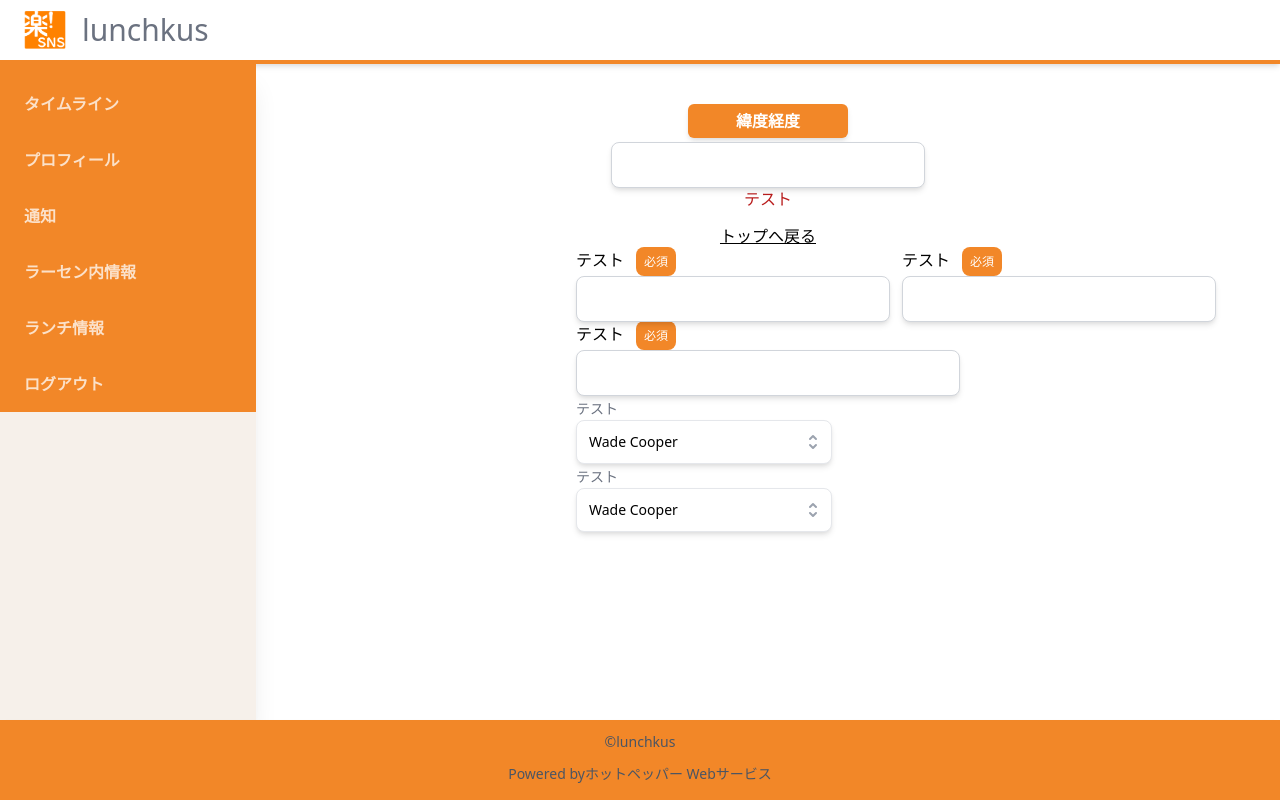
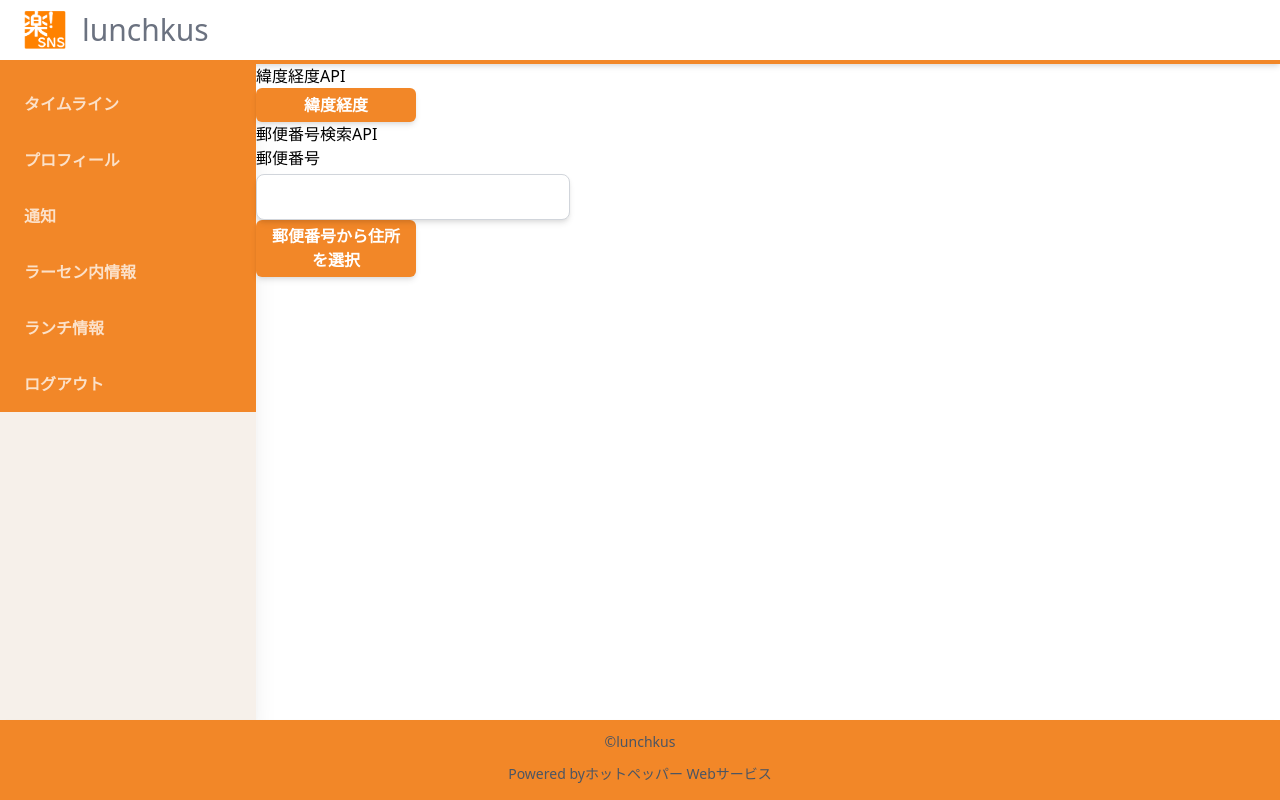
Before and after one commit to suzu1997/rakus-sns-app, a Next.js app: page /aaa/test in a window 1280 px wide. Built offline with nearby package versions, Linux system fonts and the light colour scheme.

Commit message:
テストページにて郵便番号API呼び出し

```diff
--- a/src/components/Lunch/GetAddress.tsx
+++ /dev/null
@@ -1,10 +0,0 @@
-import { FC, memo } from "react";
-import { TextInput } from "../Form/TextInput";
-
-export const GetAddress: FC = memo(() => {
-  return (
-    <>
-      <TextInput label="" type="text" fullWidth={false} required={false} />
-    </>
-  );
-});
--- a/src/components/Modal/PasswordModal.tsx
+++ b/src/components/Modal/PasswordModal.tsx
@@ -255,7 +255,6 @@ export const PasswordModal: FC<Props> = memo((props) => {
                       color="white"
                       size="md"
                       onClick={onSubmit}
-                      type="button"
                     />
                     <Button
                       label="キャンセル"
--- a/src/pages/aaa/test.tsx
+++ b/src/pages/aaa/test.tsx
@@ -1,18 +1,17 @@
 import type { NextPage } from "next";
-import Link from "next/link";
 import { useCallback, useState } from "react";
-import { SelectBox } from "../../components/Form/SelectBox";
-import { TextInput } from "../../components/Form/TextInput";
-import Cookie from "universal-cookie";
 import axios from "axios";
 import { Button } from "../../components/Button/Button";
+//緯度経度
 import { GoogleMap } from "../../components/Lunch/GoogleMap";
-import { GetAddress } from "../../components/Lunch/GetAddress";
+//郵便番号検索
+import { TextInput } from "../../components/Form/TextInput";
+import { useGetAddress } from "../../hooks/getAddress";
 
 const Test: NextPage = () => {
+  //緯度経度変数
   const [latitudeData, setLatitudeData] = useState("");
   const [longitudeData, setLongitudeData] = useState("");
-
   /**
    * 緯度経度API
    */
@@ -38,82 +37,40 @@ const Test: NextPage = () => {
     console.dir("経度" + longitude + "0");
   }, []);
 
-  const options = [
-    { id: "1", name: "Wade Cooper" },
-    { id: "2", name: "Arlene Mccoy" },
-    { id: "3", name: "Devon Webb" },
-    { id: "4", name: "Tom Cook" },
-    { id: "5", name: "Tanya Fox" },
-    { id: "6", name: "Hellen Schmidt" },
-  ];
+  /**
+   * 郵便番号検索API
+   */
+  //郵便番号入力用
+  const [zipcode, setZipcode] = useState("");
 
-  const [value, setValue] = useState<string>("");
-  const [selectValue, setSelectValue] = useState<string>(options[0].name);
-
-  const inputValue = useCallback(
+  const inputZipcode = useCallback(
     (e) => {
-      setValue(e.target.value);
+      setZipcode(e.target.value);
     },
-    [setValue],
+    [setZipcode],
   );
+  const { getAddress, address, errorOfAddress } = useGetAddress(zipcode);
 
   return (
-    <div className="flex flex-col items-center mt-10">
+    <>
+      <p>緯度経度API</p>
       <Button label="緯度経度" onClick={latitudeLongitude} />
       {latitudeData != "" && longitudeData != "" && (
         <GoogleMap latitude={latitudeData} longitude={longitudeData} />
       )}
-
-      <GetAddress />
-
-      <p className="font-mono text-red-700">テスト</p>
-      <Link href="/">
-        <a className="underline hover:text-blue-800 mt-3">トップへ戻る</a>
-      </Link>
-      {/* inputテスト */}
-      <div className="w-96 flex gap-3">
-        <TextInput
-          label={"テスト"}
-          value={value}
-          type="text"
-          fullWidth={false}
-          required
-          onChange={inputValue}
-        />
-        <TextInput
-          label={"テスト"}
-          value={value}
-          type="text"
-          fullWidth={false}
-          required
-          onChange={inputValue}
-        />
-      </div>
-      <div className="w-96">
-        <TextInput
-          label={"テスト"}
-          value={value}
-          type="text"
-          fullWidth={true}
-          required
-          onChange={inputValue}
-        />
-        <div className="w-60">
-          <SelectBox
-            label={"テスト"}
-            value={selectValue}
-            options={options}
-            select={setSelectValue}
-          />
-        </div>
-        <SelectBox
-          label={"テスト"}
-          value={selectValue}
-          options={options}
-          select={setSelectValue}
-        />
-      </div>
-    </div>
+      <p>郵便番号検索API</p>
+      {errorOfAddress}
+      <TextInput
+        value={zipcode}
+        label="郵便番号"
+        type="text"
+        fullWidth={false}
+        required={false}
+        onChange={inputZipcode}
+      />
+      <Button label="郵便番号から住所を選択" onClick={getAddress} />
+      <div>{address}</div>
+    </>
   );
 };
 
```
